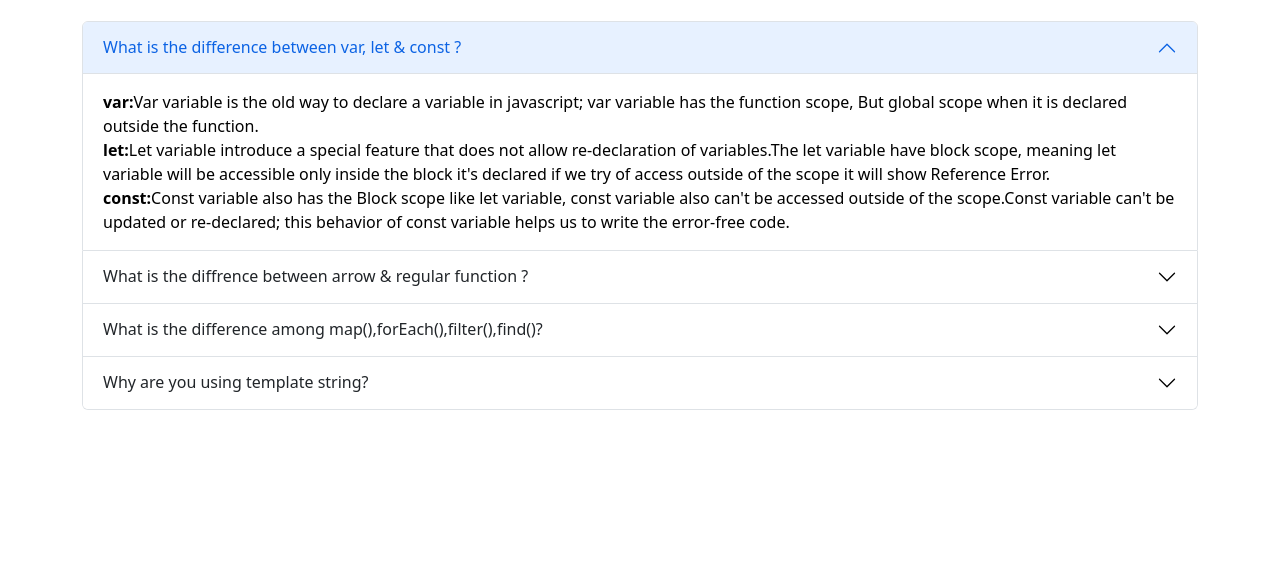
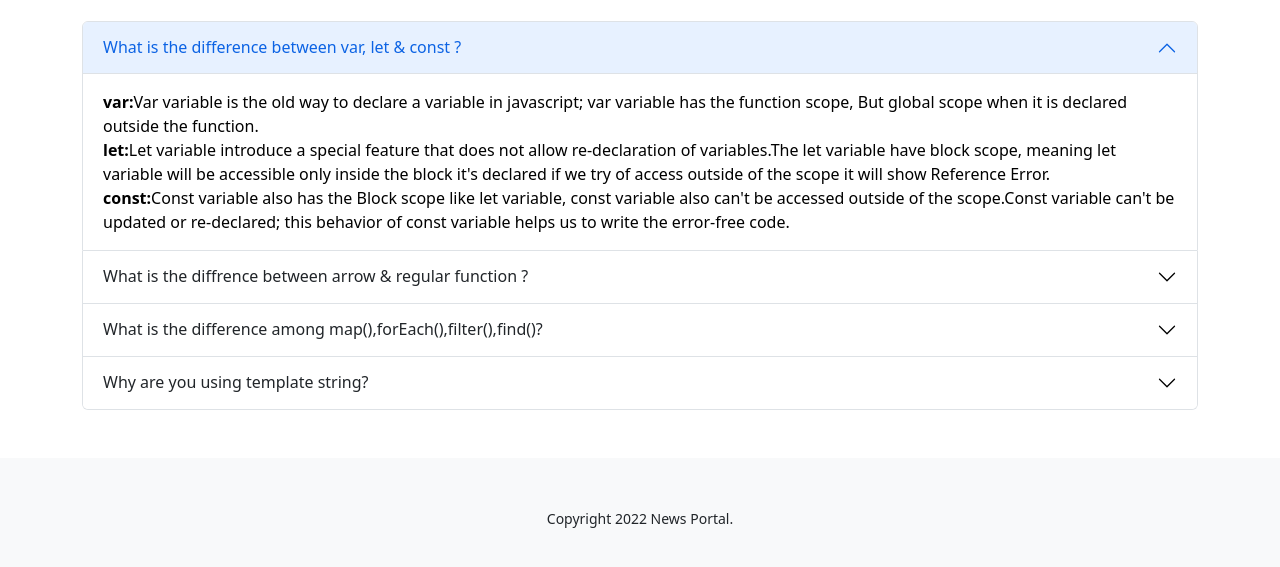
Before and after one commit to saiful9122113/news_portal-repo, a plain HTML site: page page2.html in a window 1280 px wide. Shown: the part 167-734 px from the top of the page. Drawn offline with nearby package versions, Linux system fonts and the light colour scheme.

Commit message:
footer added

```diff
--- a/page2.html
+++ b/page2.html
@@ -125,4 +125,10 @@
         crossorigin="anonymous"></script>
 </body>
 
+<footer>
+    <div>
+        <p class="text-center bg-light p-5"><small>Copyright 2022 News Portal.</small></p>
+    </div>
+</footer>
+
 </html>
```
Also changed, not shown: index.html (+6 -2 lines).
